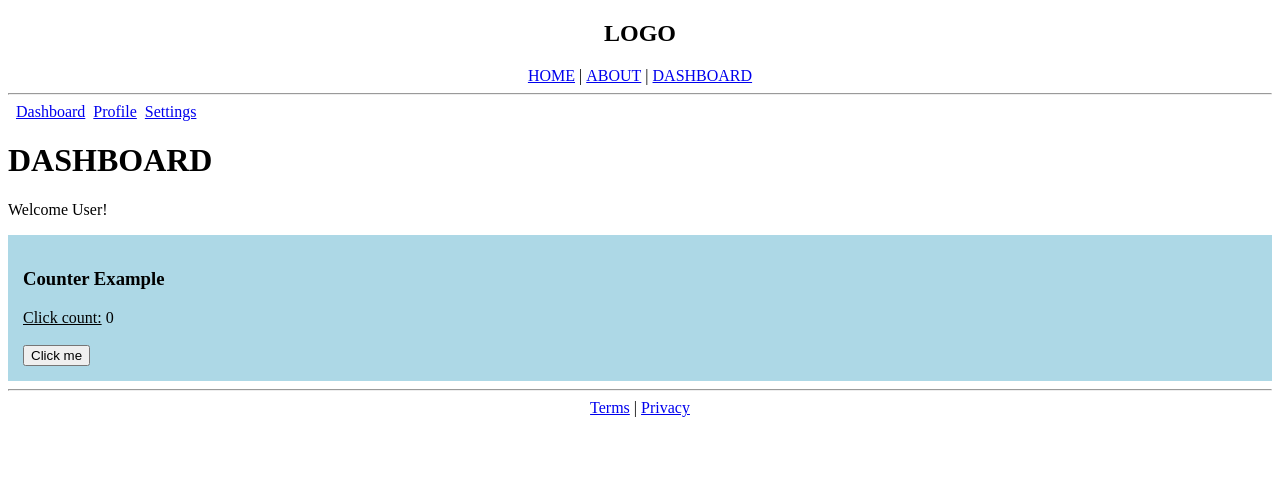
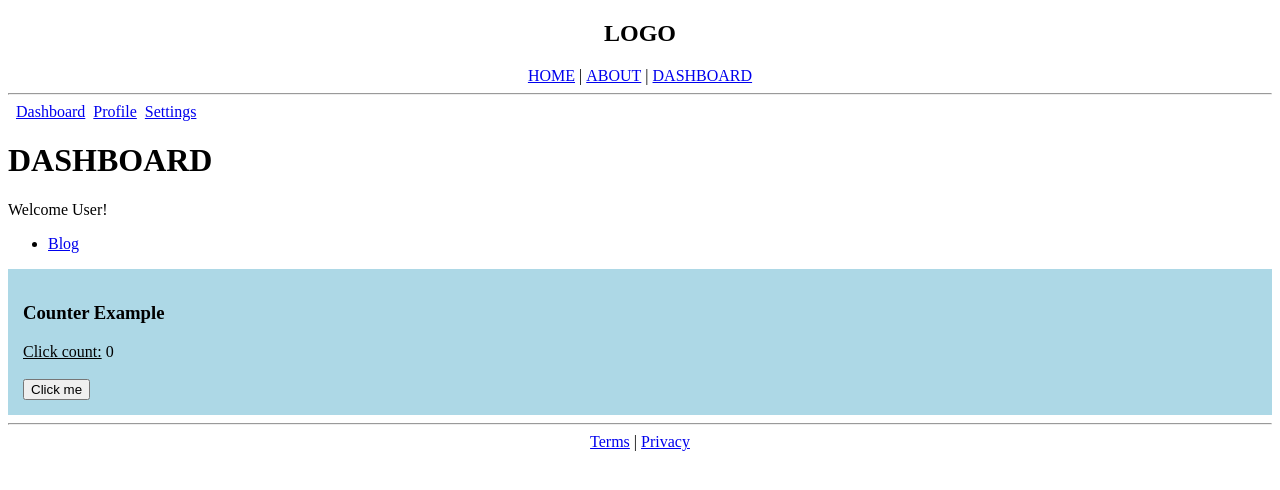
Before and after one commit to minute-tech/next-ts-base, a Next.js app: page /dashboard in a window 1280 px wide. Shown: the top 490 px of the page. Built offline with nearby package versions, Linux system fonts and the light colour scheme.

Commit message:
Added Layout to blog, and a link to the url

```diff
--- a/src/app/blog/not-found.tsx
+++ b/src/app/blog/not-found.tsx
@@ -2,7 +2,7 @@
 export default function NotFound() {
     return (
         <>
-            <h2>Not Found</h2>
+            <h2>Blog Not Found</h2>
             <p>Could not find requested resource</p>
         </>
     );
--- a/src/app/dashboard/error.tsx
+++ b/src/app/dashboard/error.tsx
@@ -16,7 +16,7 @@ export default function Error({
 
     return (
         <div>
-            <h2>Something went wrong!</h2>
+            <h2>Something went wrong on the dashboard!</h2>
             <button
                 onClick={
                     // Attempt to recover by trying to re-render the segment
--- a/src/app/dashboard/layout.tsx
+++ b/src/app/dashboard/layout.tsx
@@ -21,9 +21,7 @@ export default function Layout({
                 <Link href="/dashboard/settings">Settings</Link>
             </nav>
         </div>
-        <main>
-            {children}
-        </main>
+        {children}
     </>
   )
 }
--- a/src/app/dashboard/loading.tsx
+++ b/src/app/dashboard/loading.tsx
@@ -1,3 +1,3 @@
 export default function Loading() {
-    return <h1>Loading...</h1>;
+    return <h1>Loading dashboard...</h1>;
 }
--- a/src/app/dashboard/page.tsx
+++ b/src/app/dashboard/page.tsx
@@ -5,6 +5,9 @@ export default function Dashboard() {
         <div>
             <h1>DASHBOARD</h1>
             <p>Welcome User!</p>
+            <ul>
+                <li><a href="/blog">Blog</a></li>
+            </ul>
             <Counter />
         </div>
     )
```
Also changed, not shown: src/app/blog/layout.tsx (added, +16 -0 lines).
